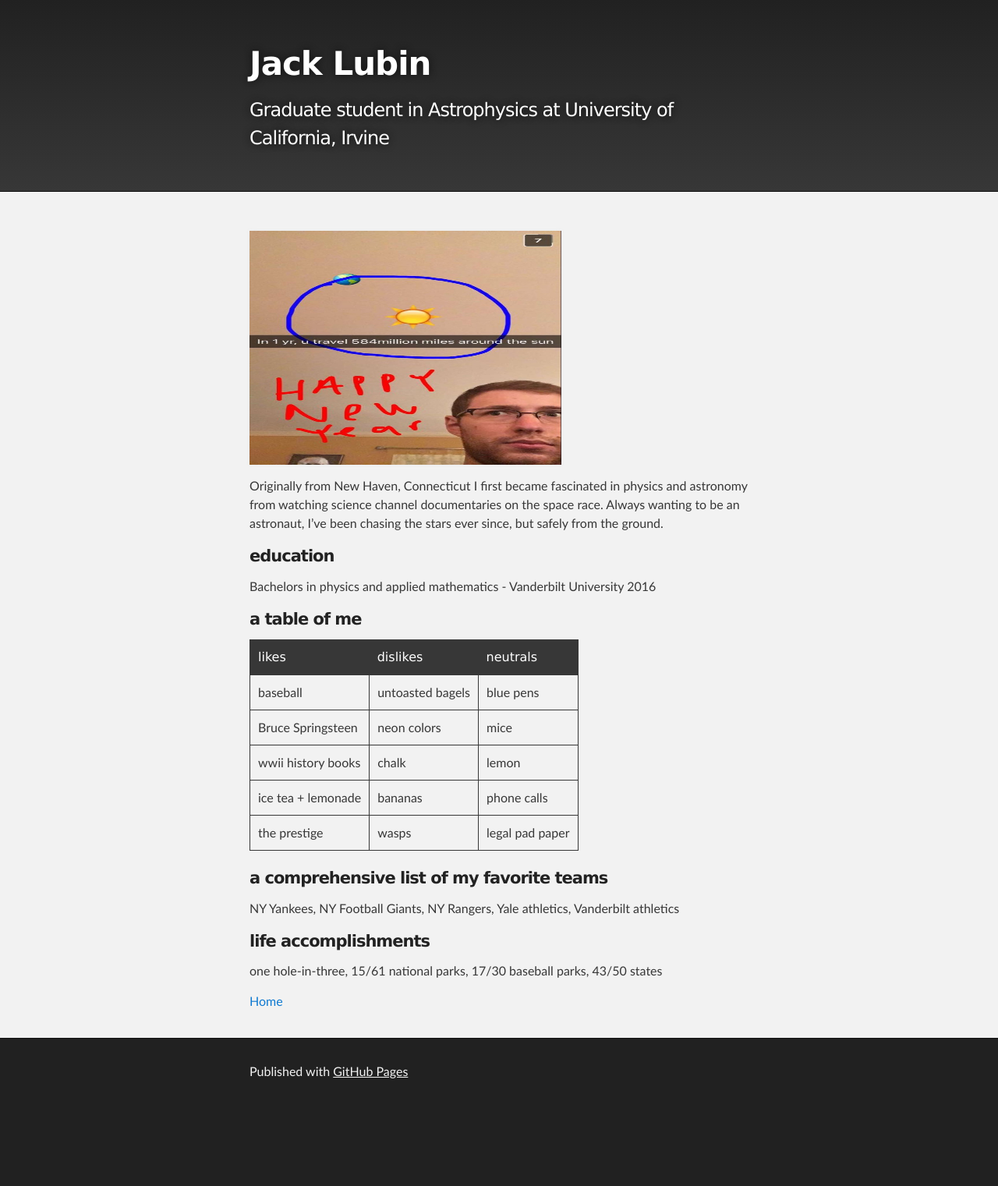
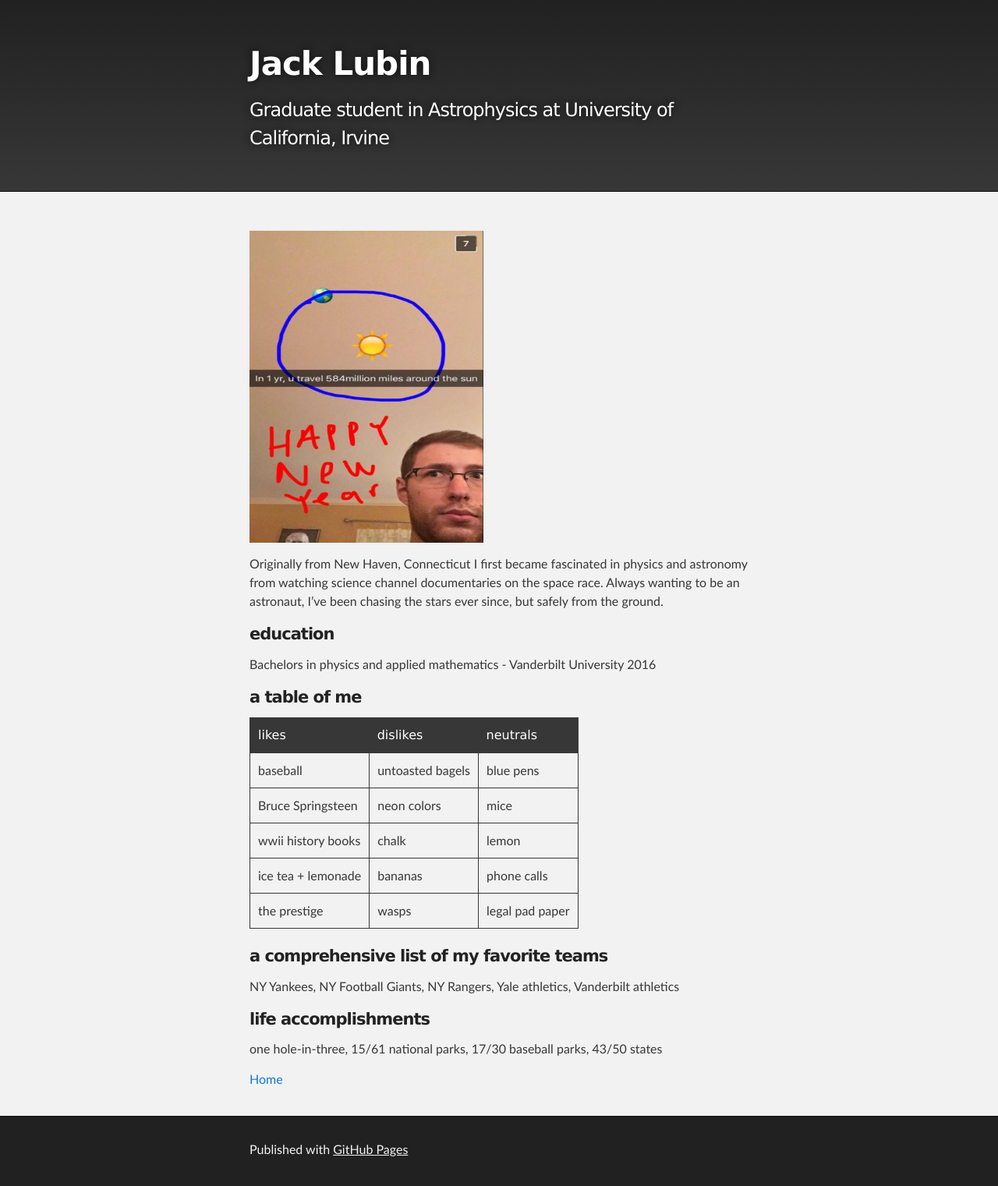
Before and after one commit to jluby127/jluby127.github.io, a Jekyll site: the page built from aboutme.md, in a window 1280 px wide. Shown: the whole page at 78% size. Built offline with Jekyll 4.4.1, drawn with Linux system fonts in a browser that asks for light colours; our own code applies the rules of GitHub Pages for plain Markdown files; before the commit the page ends 1421 px from its top, so only the background shows below that.

Commit message:
Update aboutme.md

```diff
--- a/aboutme.md
+++ b/aboutme.md
@@ -1,4 +1,4 @@
-<img src= "./temp1.jpg" width="400" height="300">
+<img src= "./temp1.jpg" width="300" height="400">
 
 Originally from New Haven, Connecticut I first became fascinated in physics and astronomy
 from watching science channel documentaries on the space race. Always wanting to be
```
